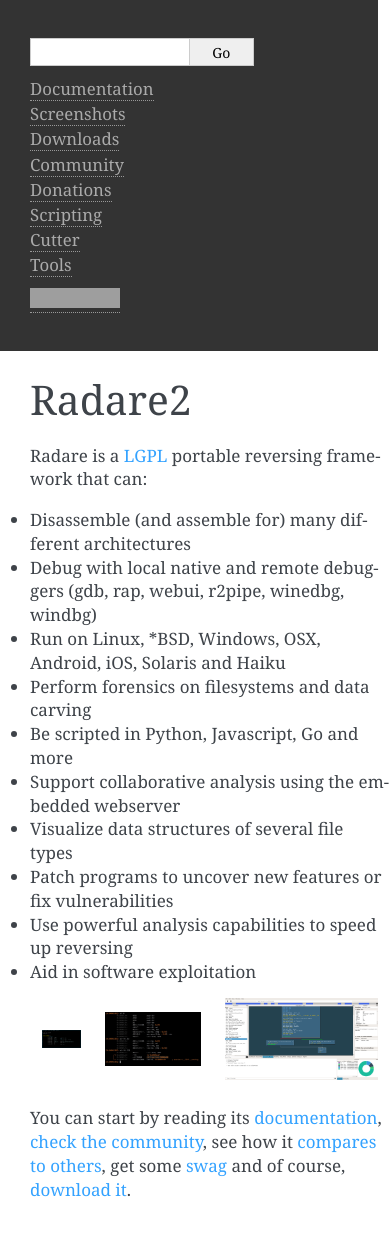
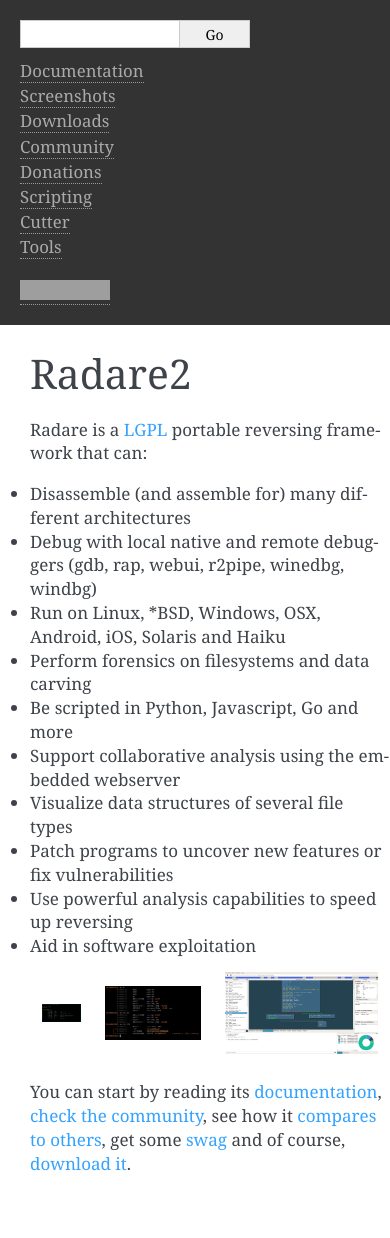
Before and after one commit to radareorg/radareorg, a Sphinx documentation site: the page built from source/index.rst, in a window 390 px wide. Built offline with Sphinx 7.4.7, drawn with Linux system fonts in a browser that asks for light colours; after the commit the page ends 1212 px from its top, so only the background shows below that; grey boxes are pictures that could not be loaded.

Commit message:
fixed css for mobile (#40)

```diff
--- a/source/_static/css/custom.css
+++ b/source/_static/css/custom.css
@@ -109,3 +109,44 @@
 	border: none !important;
 	display: none;
 }
+
+
+/* Mobile Only */
+@media screen and (max-width: 875px) {
+body {
+	margin: 0;
+	padding: 0;
+	width: 100%
+}
+
+div.document {
+	margin: 0;
+	padding: 0;
+	word-wrap: break-word !important;
+	width: auto;
+}
+
+div.sphinxsidebar {
+	margin: 0;
+	width: auto;
+}
+
+div.sphinxsidebar ul {
+	margin: 10px 0;
+	padding: 0;
+	color: #000;
+	width: 100%;
+	display: inline-block;
+}
+
+div.sphinxsidebarwrapper {
+	padding: 0px;
+}
+
+div.documentwrapper {
+	margin: 0;
+	padding: 20px 30px;
+	width: auto;
+}
+
+}
```
